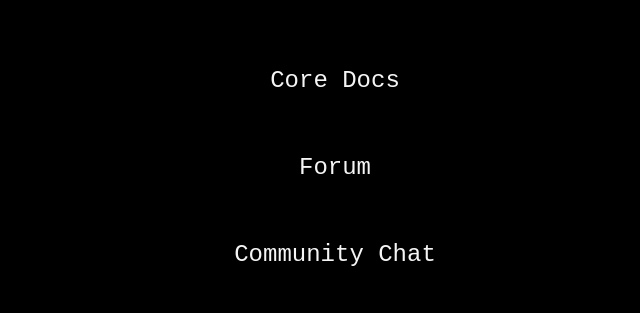
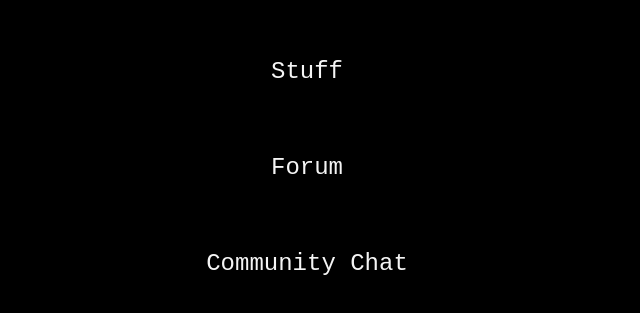
Before and after one commit to aholley30/portfolio_v2, a Vue app: page / in a window 1280 px wide. Shown: the part 241-554 px from the top of the page, without its empty margins (333-973 px from the left). Built offline with nearby package versions, Linux system fonts and the light colour scheme.

Commit message:
Adds nav bar, home page, pdf view page

```diff
--- a/src/App.vue
+++ b/src/App.vue
@@ -1,20 +1,34 @@
 <template>
-  <HelloWorld data-ripple="rgba(255,0,0, 0.3)" msg="Welcome to Your Vue.js App"/>
+  <TopNav v-if="showNavbar"/>
+  <RouterView />
 </template>
 
 <script>
-import HelloWorld from './components/HelloWorld.vue'
+import router from '@/router'
+import { RouterView } from 'vue-router';
+import TopNav from '@/components/TopNav.vue';
+
 
 export default {
   name: 'App',
+  data: () => ({
+    showNavbar: router.currentRoute.value.name !== 'Home',
+  }),
   components: {
-    HelloWorld
-  }
+    RouterView,
+    TopNav,
+  },
+  watch: {
+    $route (to) {
+      this.showNavbar = to.name !== 'Home';
+    },
+  },
 }
 </script>
 
 <style>
-* {
+html {
   background-color: black;
+  font-family: 'Courier New', Courier, monospace;
 }
 </style>
--- a/src/components/HelloWorld.vue
+++ b/src/components/HelloWorld.vue
@@ -1,18 +1,33 @@
 <template>
-    <div class="main">
-        <div class="container">
+    <div class="container">
+        <div class="box">
             <ul>
-                <li><a href="https://vuejs.org" target="_blank" rel="noopener">Core Docs</a></li>
-                <li><a href="https://forum.vuejs.org" target="_blank" rel="noopener">Forum</a></li>
-                <li><a href="https://chat.vuejs.org" target="_blank" rel="noopener">Community Chat</a></li>
+                <li id="stop"><router-link
+                    :to="{ name: 'Activity' }">
+                        Stuff
+                    </router-link>
+                </li>
+                <li><a href="#">Forum</a></li>
+                <li><a href="#">Community Chat</a></li>
             </ul>
         </div>
     </div>
 </template>
 
 <script>
+// import router from '@/router'
+
+// const items = router.options.routes
+//   .map(route => ({
+//     title: route.name,
+//     to: {name: route.name},
+//   }));
+
 export default {
     name: 'HelloWorld',
+    // data: () => ({
+    //     items,
+    // }),
     props: {
         msg: String
     }
@@ -22,15 +37,40 @@ export default {
 
 <!-- Add "scoped" attribute to limit CSS to this component only -->
 <style scoped>
-div.main, div.container {
+/* canvas {
     height: 100vh;
     width: 100vw;
-}
+    position: absolute;
+    opacity: 20;
+    z-index: -1;
+} */
+/* :deep(header, .v-toolbar__content) {
+    display: none !important;
+} */
 div.container {
+    height: 100vh;
+    width: 100vw;
     align-items: center;
     display: flex;
     justify-content: center;
     text-align: center;
+    position: fixed;
+    z-index: -1;
+}
+
+.box {
+    width: 25%;
+    height: 35%;
+    margin: auto;
+    background-color: black;
+    z-index: 1;
+    border: 5px solid;
+    border-radius: 20px 20px 0px 0px;
+}
+
+ul {
+    margin: 0;
+    padding: 0;
 }
 
 li {
--- /dev/null
+++ b/src/components/PdfView.vue
@@ -0,0 +1,41 @@
+<template>
+<div class="container">
+<a href="https://drive.google.com/file/d/1LwYKIJ3_fs1t08xuut_Mizt1V5MHlBS3/preview?usp=drive_link" download="download">Download PDF</a>
+<iframe :src="source1" width="75%" height="100%"></iframe>
+</div>
+</template>
+
+<script>
+
+export default {
+  data() {
+    return {
+      source1: 'https://drive.google.com/file/d/1LwYKIJ3_fs1t08xuut_Mizt1V5MHlBS3/preview?usp=drive_link',
+    }
+  },
+};
+
+</script>
+
+<!-- Add "scoped" attribute to limit CSS to this component only -->
+<style scoped>
+div.container {
+    text-align: center;
+}
+iframe {
+  overflow: hidden;
+  overflow-x: hidden;
+  overflow-y: hidden;
+  height: 100%;
+  width: 75%;
+  position: absolute;
+  inset: 0px;
+  margin: 155px auto;
+  z-index: -1;
+}
+a {
+    display: block;
+    margin-bottom: 10px;
+    margin-top: 100px
+}
+</style>
--- /dev/null
+++ b/src/components/TopNav.vue
@@ -0,0 +1,69 @@
+<template>
+    <v-card>
+      <v-layout>
+        <!-- <v-system-bar color="deep-purple darken-3"></v-system-bar> -->
+
+        <v-app-bar color="black" prominent>
+          <v-app-bar-nav-icon
+            color="white"
+            @click.stop="drawer = !drawer"
+          ></v-app-bar-nav-icon>
+
+          <v-toolbar-title>{{ pageTitle }}</v-toolbar-title>
+
+          <v-spacer></v-spacer>
+
+          <v-btn variant="text" icon="mdi-magnify"></v-btn>
+        </v-app-bar>
+
+        <v-navigation-drawer v-model="drawer" temporary>
+          <v-list>
+            <v-list-item
+              v-for="item in items"
+              :key="item.title"
+              :to="item.to"
+              :item="item.title"
+            >
+            {{ item.title }}
+            </v-list-item>
+          </v-list>
+        </v-navigation-drawer>
+      </v-layout>
+    </v-card>
+</template>
+
+<script>
+import router from '@/router'
+
+const items = router.options.routes
+  .map(route => ({
+    title: route.name,
+    to: {name: route.name},
+  }));
+export default {
+  data: () => ({
+    drawer: false,
+    group: null,
+    items,
+    pageTitle: router.currentRoute.value.name,
+  }),
+
+  watch: {
+    group() {
+      this.drawer = false
+    },
+  },
+}
+</script>
+<style scoped>
+* {
+    color: white;
+}
+:deep(nav) {
+  background: #131414;
+  color: white;
+}
+:deep(.v-navigation-drawer__content) {
+    color: white;
+}
+</style>
--- a/src/main.js
+++ b/src/main.js
@@ -1,4 +1,21 @@
 import { createApp } from 'vue'
 import App from './App.vue'
+import router from './router'
 
-createApp(App).mount('#app')
+// Vuetify
+import 'vuetify/styles'
+import { createVuetify } from 'vuetify'
+import * as components from 'vuetify/components'
+import * as directives from 'vuetify/directives'
+import '@mdi/font/css/materialdesignicons.css'
+
+const vuetify = createVuetify({
+  components,
+  directives,
+  icons: {
+    defaultSet: 'mdi', // This is already the default value - only for display purposes
+  },
+})
+
+
+createApp(App).use(router).use(vuetify).mount('#app')
--- /dev/null
+++ b/src/router/index.js
@@ -0,0 +1,35 @@
+import { createRouter, createWebHistory } from 'vue-router';
+import HelloWorld from '@/components/HelloWorld.vue'
+import PdfViewer from '@/components/PdfView.vue';
+
+const router = createRouter({
+    history: createWebHistory(),
+    routes: [
+        {
+            path: '/',
+            name: 'Home',
+            component: HelloWorld,
+            meta: {
+                hideNavbar: true,
+            }
+        },
+        {
+            path: '/view-pdf',
+            name: 'Activity',
+            component: PdfViewer,
+            meta: {
+                hideNavbar: false,
+            }
+        }
+    ],
+});
+
+/* eslint-disable consistent-return */
+// router.beforeEach((to) => {
+//     const userStore = useUserStore();
+//     if (to.name !== 'authentication' && !userStore.isAuthenticated()) {
+//         return { name: 'authentication' };
+//     }
+// });
+
+export default router;
```
Also changed, not shown: package.json (+6 -1 lines), src/js/functions.js (added, +57 -0 lines), 2 other files (tests, documents, lock files or other folders).
